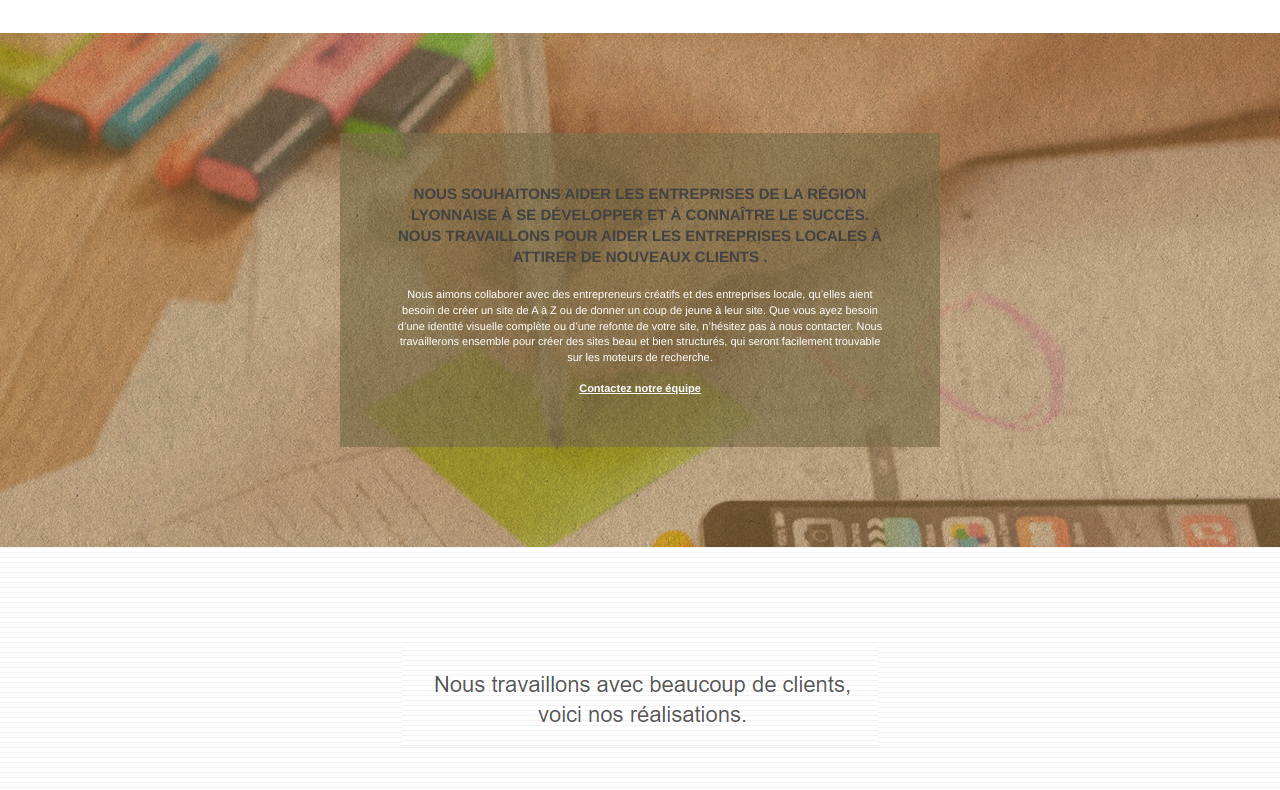
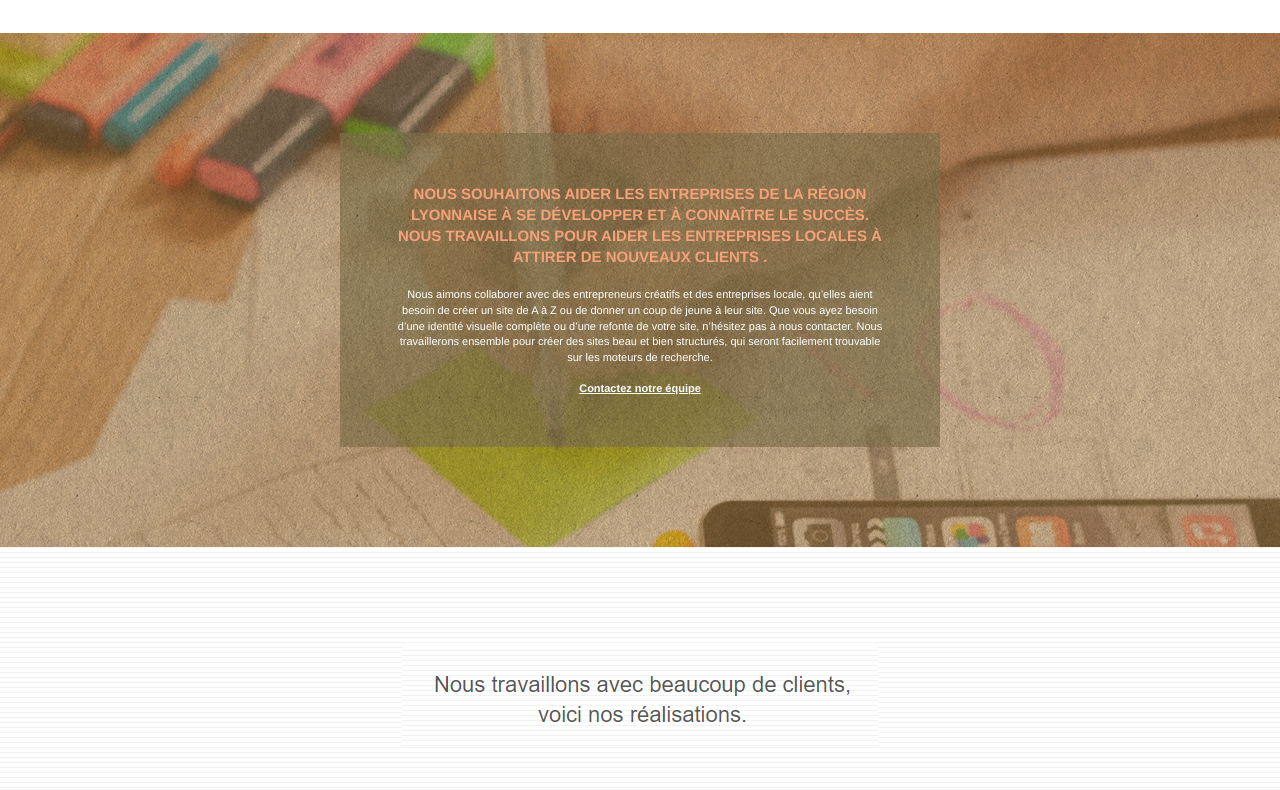
Before and after one commit to cedricfp/CedricFrapier_4_15092021_new, a plain HTML site: page index.html in a window 1280 px wide. Shown: the part 1133-1923 px from the top of the page. Drawn offline with Linux system fonts and the light colour scheme.

Commit message:
changement H1

```diff
--- a/style.css
+++ b/style.css
@@ -792,7 +792,7 @@ h4 {
 }
 
 .tc-white {
-    color: #424242!important;
+    color: #F5A17A!important;
 }
 
 .btn-atomic-tangerine {
```
